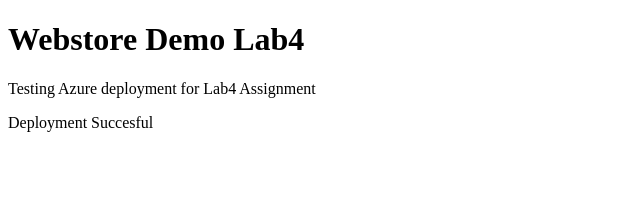
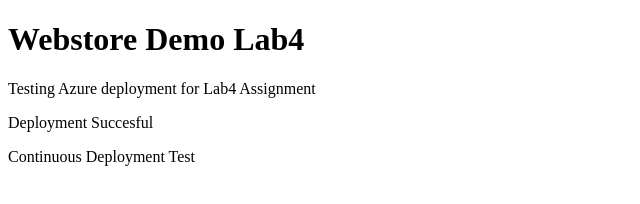
Before and after one commit to Jkeezz/Lab-2, a website: page index.html in a window 1280 px wide. Shown: the whole page, without its empty margins (0-640 px from the left). Drawn offline with Linux system fonts and the light colour scheme.

Commit message:
Update index.html

```diff
--- a/index.html
+++ b/index.html
@@ -7,5 +7,6 @@
     <h1>Webstore Demo Lab4</h1>
     <p> Testing Azure deployment for Lab4 Assignment </p>
     <p>Deployment Succesful</p>
+    <p>Continuous Deployment Test</p>
   </body>
 </html>
```
